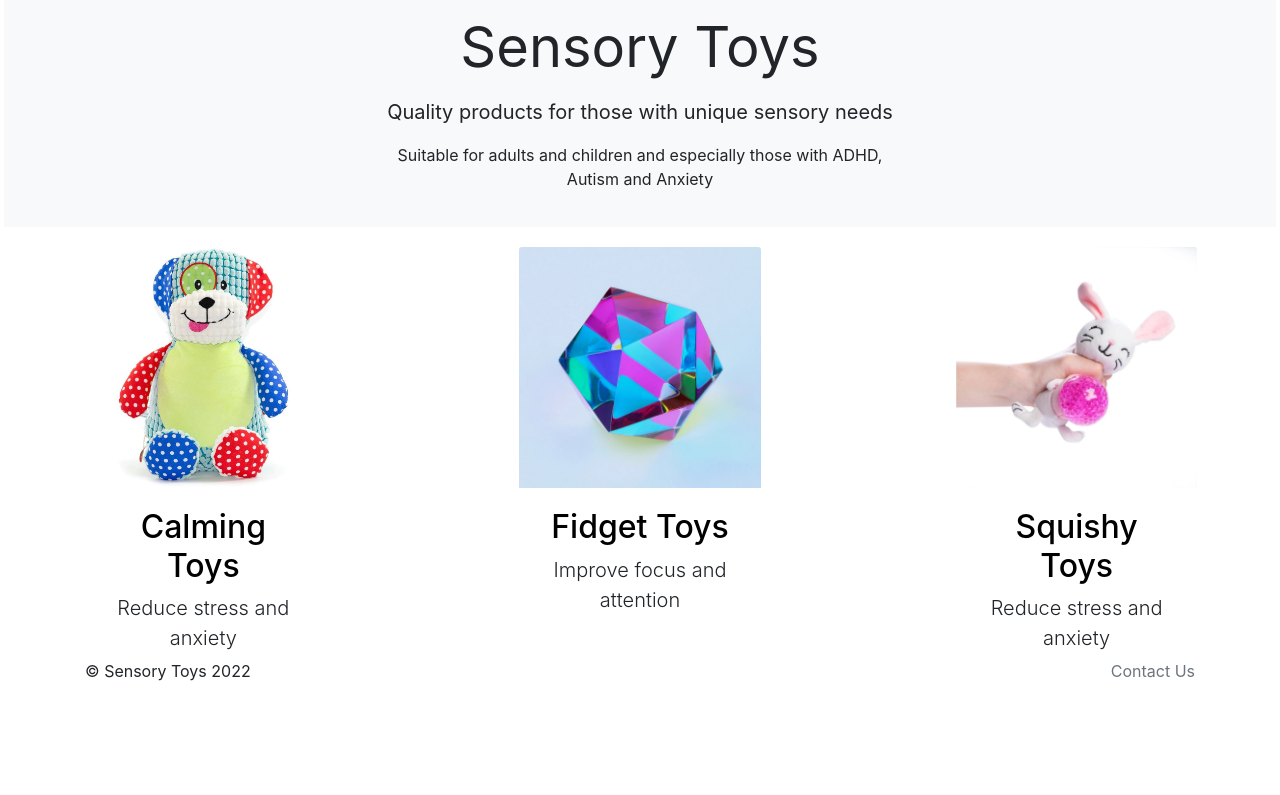
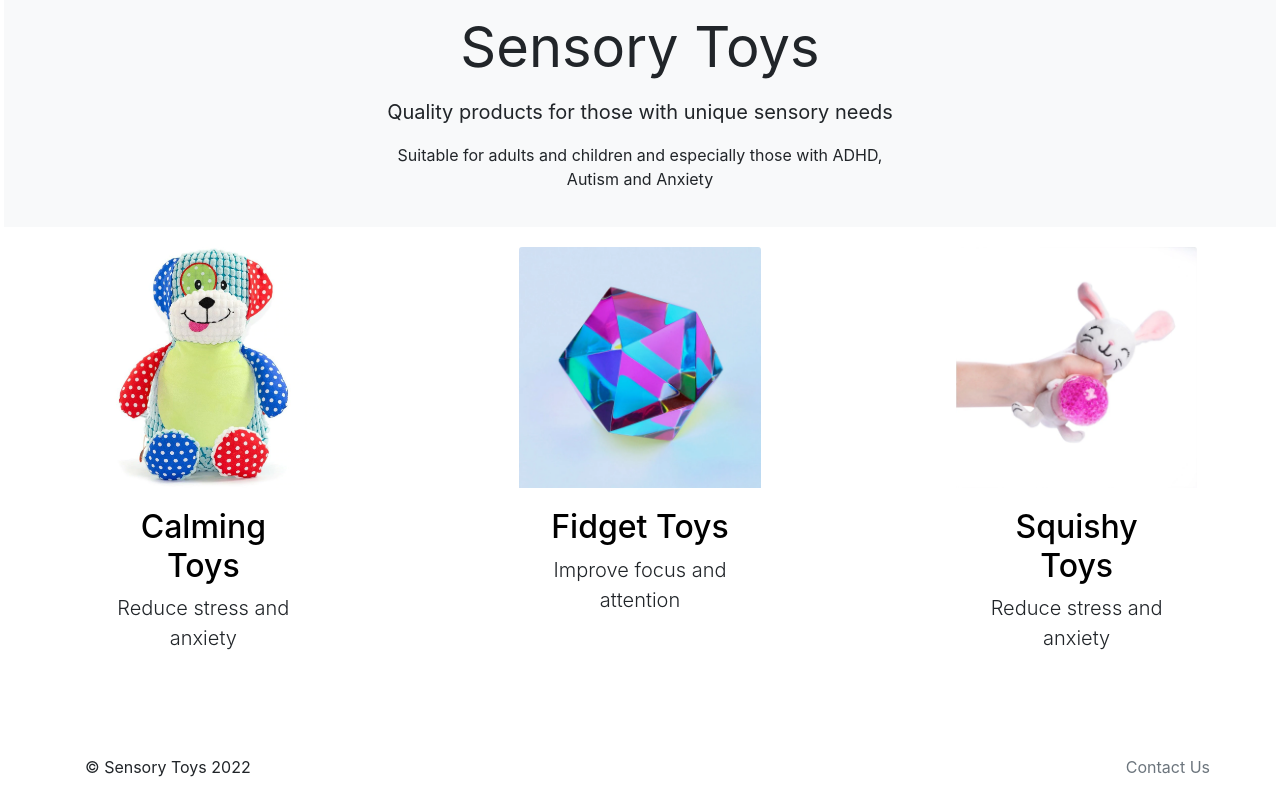
Before and after one commit to chexdev/SensoryToyShop, a plain HTML site: page index.html in a window 1280 px wide. Shown: the part 58-853 px from the top of the page. Before the commit the page ends 800 px from the top, so only its background shows below. Drawn offline with nearby package versions, Linux system fonts and the light colour scheme.

Commit message:
Update index.html

```diff
--- a/index.html
+++ b/index.html
@@ -129,22 +129,21 @@
 <!--Footer-->
 <footer>
 <div class="container">
-  <div class="row">
+  <div class="row pt-5 mt-5">
     <div class="col text-left pt-5 mt-5">
       <p>© Sensory Toys 2022</p>
     </div>
 
+    <div class="row">
     <div class="col text-right pt-5 mt-5">
       <ul class="list-unstyled text-small">
         <li><a class="text-muted" href="contact.html">Contact Us</a></li>
       </ul>
+      </div>
     </div>
   </div>
-
   </div>
-
     </footer>
-
 
 
 </div>
```
